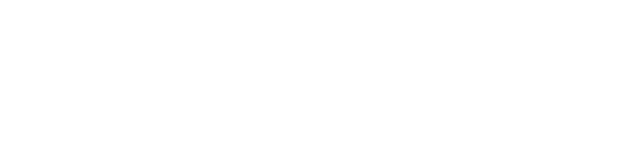
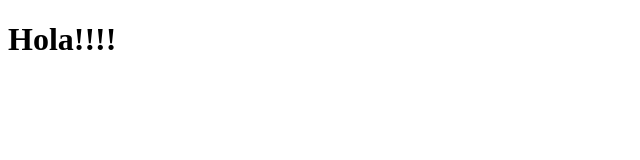
Before and after one commit to rbayurk/20210802, a plain HTML site: page index.html in a window 1280 px wide. Shown: the whole page, without its empty margins (0-640 px from the left). Drawn offline with Linux system fonts and the light colour scheme.

Commit message:
agregamos h1

```diff
--- a/index.html
+++ b/index.html
@@ -7,6 +7,6 @@
     <title>Document</title>
 </head>
 <body>
-
+    <h1>Hola!!!!</h1>
 </body>
 </html>
```
